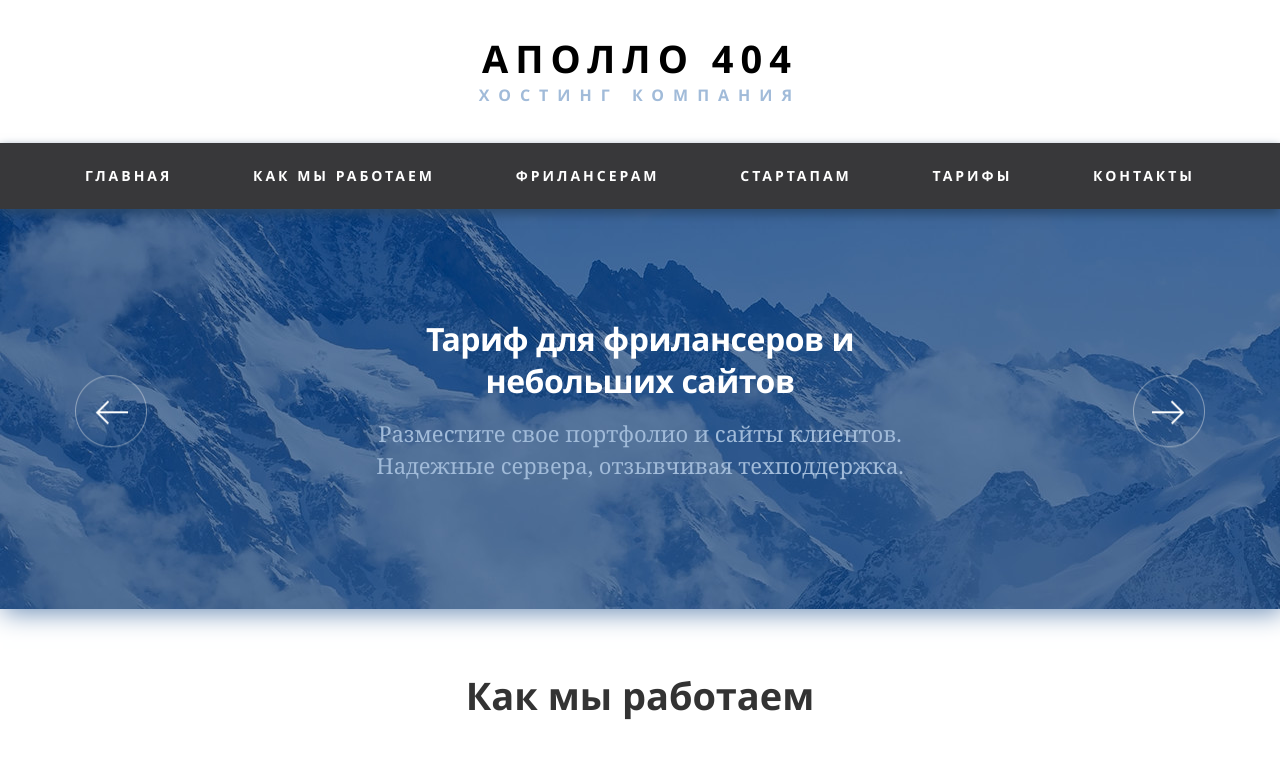
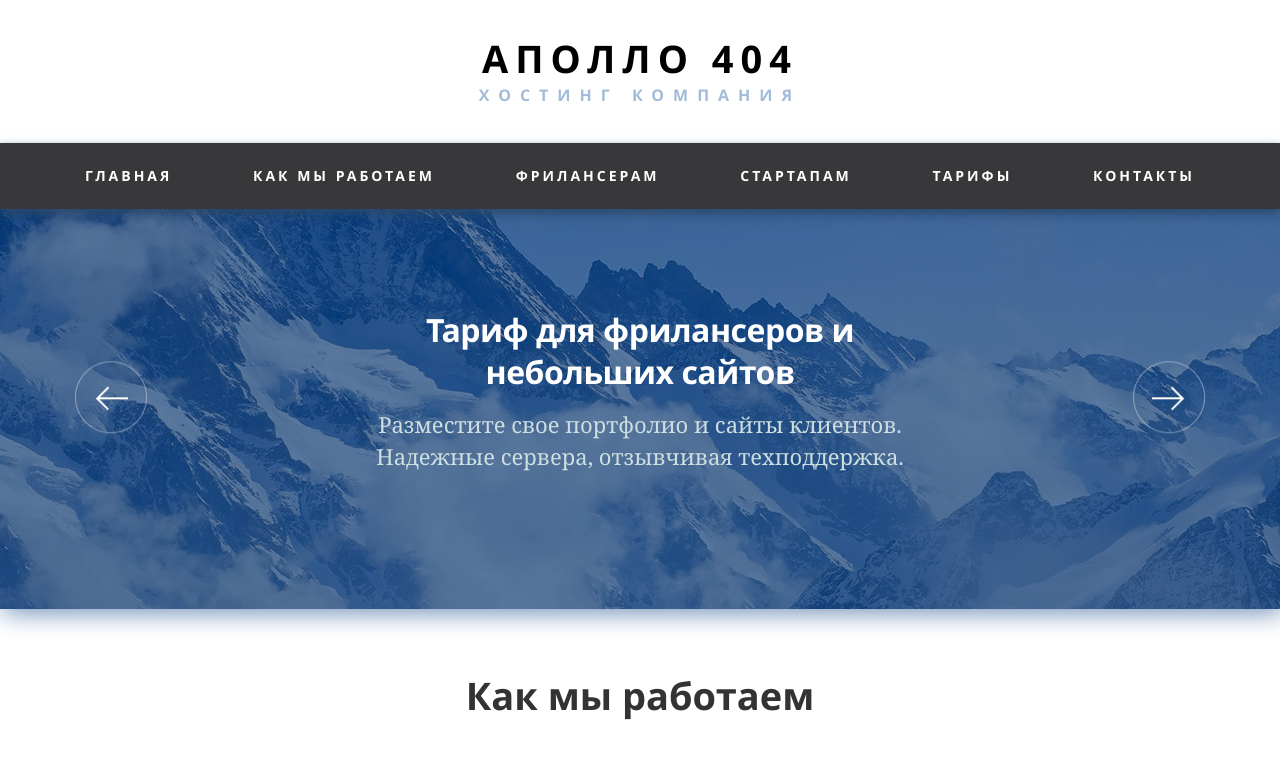
Before and after one commit to javafvr/apollo, a website: page docs/index.html in a window 1280 px wide. Shown: the top 759 px of the page. Drawn offline with Linux system fonts and the light colour scheme.

Commit message:
fix bugz

```diff
--- a/docs/js/main.js
+++ b/docs/js/main.js
@@ -53,7 +53,7 @@ $(document).ready(function(){
 	// }
 
 
-		// Скрываем меню при клике на него на смартфоне и планцете
+	// Скрываем меню при клике на него на смартфоне и планцете
 	// По клику на ссылку в меню запускаем ф-ю fnstart();
 	$('nav.navigation a').on("click", function(){
 		fnstart();
@@ -64,7 +64,7 @@ $(document).ready(function(){
 	// и сворачиваем/скрываем меню
 	function fnstart(){
 		if ( $("#navigation-toggle").hasClass("navigation__toggle-button--active")  ) {
-   			pull.toggleClass('navigation__toggle-button--active');
+			pull.toggleClass('navigation__toggle-button--active');
 			menu.slideToggle();
 		}
 	};
--- a/less/sections/_footer.less
+++ b/less/sections/_footer.less
@@ -12,9 +12,6 @@
 	font-size: 12px;
 	text-transform: uppercase;
 	margin-bottom: 25px;
-}
-
-.footer_list{
 }
 
 .footer_nav{
--- a/less/sections/_navigation.less
+++ b/less/sections/_navigation.less
@@ -15,7 +15,7 @@
 	box-shadow: 0px 5px 10px 0px rgba(42,73,109,1);
 
 	@media (min-width:992px){
-		position: static;
+		position: relative;
 		padding-top: 23px;
 		padding-bottom: 23px;
 	}
--- a/less/sections/_slider.less
+++ b/less/sections/_slider.less
@@ -1,6 +1,6 @@
 .slider{
-	// padding-top: 100px;
-	// padding-bottom: 127px;
+	padding-top: 49px;
+	padding-bottom: 127px;
 	background-image: url('../img/background/slider-bg.jpg');
 	background-repeat: no-repeat;
 	background-position: center;
@@ -10,8 +10,16 @@
 	background-color: #295489;
 	-webkit-box-shadow: 3px 3px 25px 0px #688ab3;
 	        box-shadow: 3px 3px 25px 0px #688ab3;
-	position:relative;
-	z-index: -1;
+
+	@media (min-width:768px){
+		padding-top: 70px;
+		padding-bottom: 93px;
+	}
+
+	@media (min-width:992px){
+		padding-top: 100px;
+		padding-bottom: 127px;
+	}
 }
 
 .slider__title{
@@ -25,16 +33,14 @@
 	@media (min-width:992px){
 		font-size: 32px;
 		line-height: 42px;
+	}
+}
 
-	}
-
-}
 .slider__slogan{
 	font-family: 'Noto Serif';
 	font-size: 18px;
-	// letter-spacing: 8.5px;
 	line-height: 28px;
-	color: #A1BBD9;
+	color: #cddfe0;
 
 	@media (min-width:992px){
 		font-size: 22px;
--- a/less/sections/_top-slider-theme.less
+++ b/less/sections/_top-slider-theme.less
@@ -16,7 +16,6 @@
 }
 
 .owl-carousel  .owl-nav [class*='owl-']:hover {
-  /*background: #869791;*/
   color: #FFF;
   text-decoration: none;
 }
@@ -28,21 +27,26 @@
 
 .owl-carousel .owl-nav.disabled + .owl-dots {
   outline:transparent;
-
-  /*margin-top: 0px; */
 }
 
 .owl-carousel .owl-dots{
   position: absolute;
-  bottom: 30px;
+  bottom: -100px;
   width: 100%;
   text-align: center;
+
+  @media (min-width:768px){
+    bottom: -65px;
+  }
 }
 
-.owl-carousel.owl-dots .owl-dot {
+.owl-carousel .owl-dots .owl-dot {
   display: inline-block;
   zoom: 1;
   *display: inline;
+  &:last-child span {
+    margin: 0;
+  }
 }
 
 .owl-carousel p.text-visible{
@@ -60,17 +64,9 @@
   border-radius: 30px;
 }
 
-.owl-carousel .owl-dots .owl-dot:last-child span {
-  margin: 0;
-}
-
 .owl-carousel.owl-loaded{
-  height: 320px;
-  padding-top: 70px;
-  padding-bottom: 30px;
   display: flex;
   flex-direction: column;
-  /*align-items: center;*/
   -webkit-justify-content:space-between;
          justify-content :space-between;
   color: #FFF;
@@ -111,19 +107,6 @@
   outline: transparent;
 }
 
-
 .owl-carousel .owl-item div{
   display: block;
 }
-
-
-.owl-carousel.owl-loaded{
-  @media (min-width:768px){
-    height: 320px;
-    padding-top: 70px;
-}
-  @media (min-width:1200px){
-    height: 400px;
-    padding-top: 109px;
-  }
-}
```
Also changed, not shown: docs/css/main.css.
